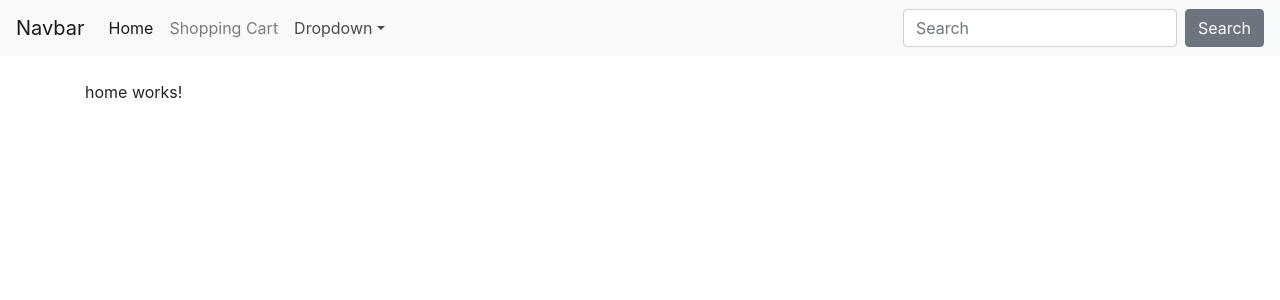
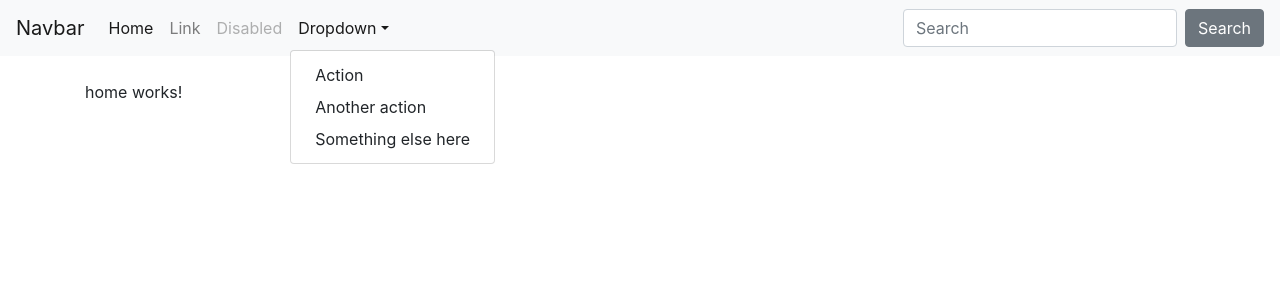
Before and after one commit to whatmmobd3/oshop, an Angular app: page / in a window 1280 px wide. Both pictures are taken after a click on the link "Dropdown". Shown: the top 300 px of the page. Built offline with nearby package versions, Linux system fonts and the light colour scheme; what @angular/fire would draw is missing.

Commit message:
drop down menu

```diff
--- a/angular.json
+++ b/angular.json
@@ -24,6 +24,7 @@
               "src/assets"
             ],
             "styles": [
+              "node_modules/bootstrap/dist/css/bootstrap.min.css",
               "src/styles.css"
             ],
             "scripts": []
--- a/package.json
+++ b/package.json
@@ -17,9 +17,11 @@
     "@angular/core": "~10.1.3",
     "@angular/fire": "^6.0.5",
     "@angular/forms": "~10.1.3",
+    "@angular/localize": "~10.1.3",
     "@angular/platform-browser": "~10.1.3",
     "@angular/platform-browser-dynamic": "~10.1.3",
     "@angular/router": "~10.1.3",
+    "@ng-bootstrap/ng-bootstrap": "^8.0.0",
     "bootstrap": "^4.5.3",
     "firebase": "^8.0.2",
     "rxjs": "~6.6.0",
--- a/src/app/app.component.html
+++ b/src/app/app.component.html
@@ -1,5 +1,6 @@
 <bs-navbar></bs-navbar>
 
 <div  class="container">
+
    <router-outlet></router-outlet>
 </div>
--- a/src/app/app.module.ts
+++ b/src/app/app.module.ts
@@ -21,6 +21,7 @@ import { AdminOrdersComponent } from './admin/admin-orders/admin-orders.componen
 
 import { RouterModule } from '@angular/router';
 import { LoginComponent } from './login/login.component';
+import { NgbModule } from '@ng-bootstrap/ng-bootstrap';
 
 @NgModule({
   declarations: [
@@ -50,7 +51,8 @@ import { LoginComponent } from './login/login.component';
       { path: 'login', component: LoginComponent },
       { path: 'admin/products', component: AdminProductsComponent },
       { path: 'admin/orders', component: AdminOrdersComponent },
-    ])
+    ]),
+    NgbModule
   ],
   providers: [],
   bootstrap: [AppComponent]
--- a/src/app/bs-navbar/bs-navbar.component.html
+++ b/src/app/bs-navbar/bs-navbar.component.html
@@ -8,16 +8,17 @@
     <div class="collapse navbar-collapse" id="navbarsExampleDefault">
         <ul class="navbar-nav mr-auto">
           <li class="nav-item active">
-                <a class="nav-link" routerLink="/">Home <span class="sr-only">(current)</span></a>
+            <a class="nav-link" href="#">Home <span class="sr-only">(current)</span></a>
           </li>
           <li class="nav-item">
-                <a class="nav-link" routerLink="/shopping-cart">Shopping Cart</a>
+            <a class="nav-link" href="#">Link</a>
           </li>
-
-            <li class="nav-item dropdown">
-                <a class="nav-link dropdown-toggle" href="#" id="dropdown01" data-toggle="dropdown" aria-haspopup="true"
-                    aria-expanded="false">Dropdown</a>
-                <div class="dropdown-menu" aria-labelledby="dropdown01">
+          <li class="nav-item">
+            <a class="nav-link disabled" href="#" tabindex="-1" aria-disabled="true">Disabled</a>
+          </li>
+          <li ngbDropdown class="nav-item dropdown">
+            <a ngbDropdownToggle class="nav-link dropdown-toggle" href="#" id="dropdown01" data-toggle="dropdown" aria-haspopup="true" aria-expanded="false">Dropdown</a>
+            <div ngbDropdownMenu class="dropdown-menu" aria-labelledby="dropdown01">
               <a class="dropdown-item" href="#">Action</a>
               <a class="dropdown-item" href="#">Another action</a>
               <a class="dropdown-item" href="#">Something else here</a>
--- a/src/index.html
+++ b/src/index.html
@@ -6,6 +6,8 @@
   <base href="/">
   <meta name="viewport" content="width=device-width, initial-scale=1">
   <link rel="icon" type="image/x-icon" href="favicon.ico">
+  <link href="https://maxcdn.bootstrapcdn.com/bootstrap/4.0.0/css/bootstrap.min.css" rel="stylesheet">
+
 </head>
 <body>
   <app-root></app-root>
--- a/src/polyfills.ts
+++ b/src/polyfills.ts
@@ -1,3 +1,7 @@
+/***************************************************************************************************
+ * Load `$localize` onto the global scope - used if i18n tags appear in Angular templates.
+ */
+import '@angular/localize/init';
 /**
  * This file includes polyfills needed by Angular and is loaded before the app.
  * You can add your own extra polyfills to this file.
```
Also changed, not shown: 2 other files (tests, documents, lock files or other folders). Lines whose indentation alone changed are shown as unchanged.
